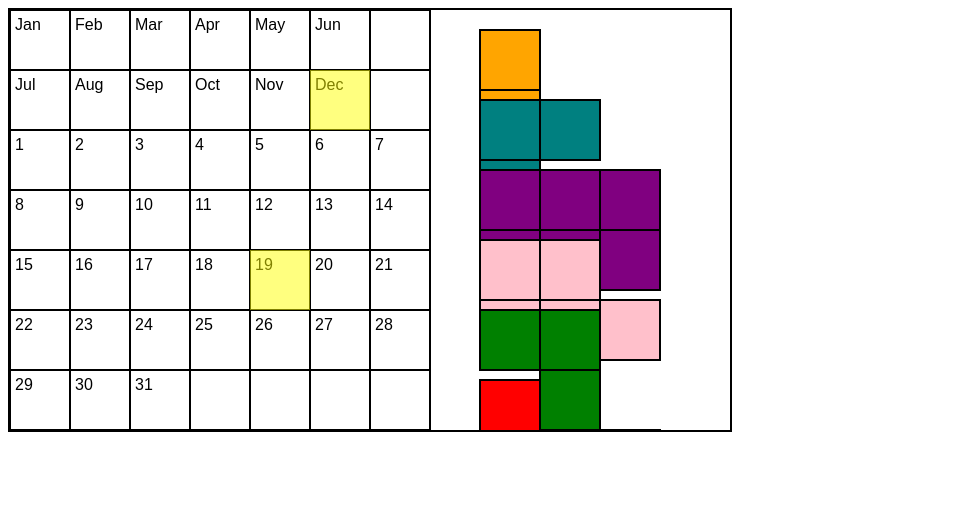
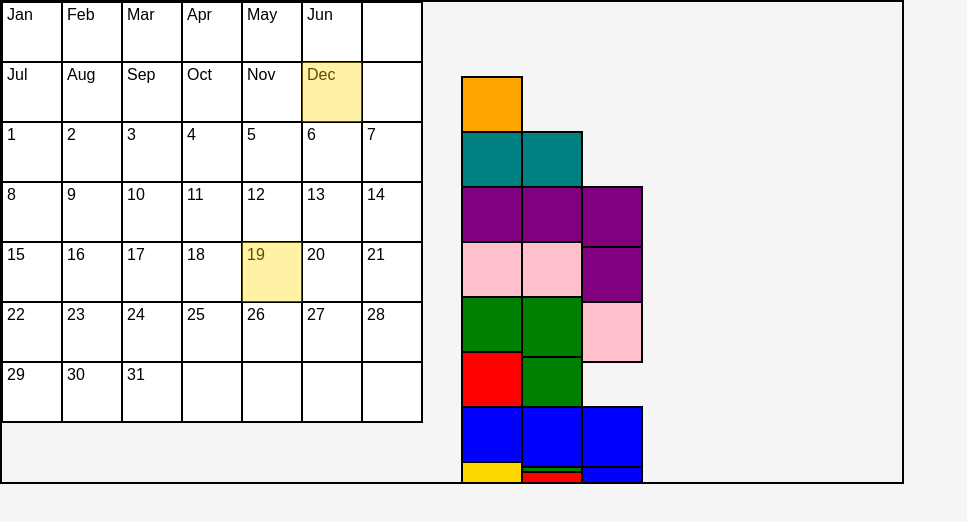
Before and after one commit to tara0017/Calendar-Puzzle, a plain HTML site: page index (1).html in a window 1280 px wide. Shown: the whole page, without its empty margins (0-967 px from the left). Drawn offline with Linux system fonts and the light colour scheme.

Commit message:
Update index (1).html
Blocks are all visible in right hand trey from the start and trey is not scrollable.

```diff
--- a/index (1).html
+++ b/index (1).html
@@ -2,34 +2,36 @@
 <html>
 <head>
 <meta charset="UTF-8">
-<title>Tetris Date Puzzle - Scrollable Tray</title>
+<title>Date Puzzle</title>
 <style>
-    canvas {
-        border: 2px solid black;
-    }
-    body {
-        user-select: none;
-    }
+  body { margin: 0; background:#f5f5f5; }
+  canvas { border: 2px solid black; touch-action: none; }
 </style>
 </head>
 <body>
-<canvas id="gameCanvas" width="720" height="420"></canvas>
+
+<canvas id="game" width="900" height="480"></canvas>
 
 <script>
-const CELL_SIZE = 60;
-const BOARD_ROWS = 7;
-const BOARD_COLS = 7;
-const SIDEBAR_WIDTH = 300;
+/* ===================== CONSTANTS ===================== */
+const CELL = 60;
+const ROWS = 7;
+const COLS = 7;
+const TRAY_X = COLS * CELL + 40;
 
-const WHITE = "#FFFFFF";
-const BLACK = "#000000";
-const RED = "#DC143C";
-const GREEN_ALPHA = "rgba(144,238,144,0.5)";
-const YELLOW_ALPHA = "rgba(255,255,0,0.5)";
+const canvas = document.getElementById("game");
+const ctx = canvas.getContext("2d");
 
+/* ===================== DATE ===================== */
+const today = new Date();
+const todayDay = today.getDate();
+const months = ["Jan","Feb","Mar","Apr","May","Jun","Jul","Aug","Sep","Oct","Nov","Dec"];
+const todayMonth = months[today.getMonth()];
+
+/* ===================== BOARD ===================== */
 const boardTemplate = [
-    ["Jan", "Feb", "Mar", "Apr", "May", "Jun", null],
-    ["Jul", "Aug", "Sep", "Oct", "Nov", "Dec", null],
+  ["Jan","Feb","Mar","Apr","May","Jun",null],
+  ["Jul","Aug","Sep","Oct","Nov","Dec",null],
   [1,2,3,4,5,6,7],
   [8,9,10,11,12,13,14],
   [15,16,17,18,19,20,21],
@@ -37,250 +39,236 @@ const boardTemplate = [
   [29,30,31,null,null,null,null]
 ];
 
-const today = new Date();
-const todayDay = today.getDate();
-const monthNames = ["Jan","Feb","Mar","Apr","May","Jun","Jul","Aug","Sep","Oct","Nov","Dec"];
-const todayMonth = monthNames[today.getMonth()];
+let board = Array.from({length:ROWS},()=>Array(COLS).fill(null));
 
-const canvas = document.getElementById("gameCanvas");
-const ctx = canvas.getContext("2d");
+/* ===================== BLOCK ===================== */
+class Block {
+  constructor(shape, color, index) {
+    this.shape = shape;
+    this.color = color;
+    this.name = "B"+index;
 
-let occupancyBoard = Array.from({length: BOARD_ROWS}, ()=>Array(BOARD_COLS).fill("empty"));
+    this.placed = false;
+    this.pos = {x:0,y:0};
 
-class Block {
-    constructor(coords, color, name, sidebarIndex){
-        this.shape = JSON.parse(JSON.stringify(coords));
-        this.position = {x:0, y:0};
-        this.name = name;
-        this.color = color;
+    this.trayPos = {
+      x: TRAY_X,
+      y: 20 + index * 55
+    };
+
     this.dragging = false;
+    this.dragPixel = {x:0,y:0};
     this.dragOffset = {x:0,y:0};
-        this.sidebarIndex = sidebarIndex;
-        this.sidebarPos = {x: CELL_SIZE*BOARD_COLS+50, y: 20+sidebarIndex*70};
-        this.placedOnBoard = false;
-        this.flashTimer = 0;
   }
 
-    rotate(){ this.shape = this.shape.map(c=>({x:c.y, y:-c.x})); }
-    flipH(){ this.shape = this.shape.map(c=>({x:-c.x, y:c.y})); }
-    flipV(){ this.shape = this.shape.map(c=>({x:c.x, y:-c.y})); }
-
-    getAbsoluteCoords(pos=this.position){
-        return this.shape.map(c=>({x:c.x+pos.x, y:c.y+pos.y}));
+  normalize() {
+    const minX = Math.min(...this.shape.map(c=>c.x));
+    const minY = Math.min(...this.shape.map(c=>c.y));
+    this.shape = this.shape.map(c=>({x:c.x-minX,y:c.y-minY}));
   }
 
-    draw(offsetY=0){
-        let baseX = this.placedOnBoard ? this.position.x*CELL_SIZE : this.sidebarPos.x;
-        let baseY = this.placedOnBoard ? this.position.y*CELL_SIZE : this.sidebarPos.y + offsetY;
-        if(this.flashTimer>0){
-            ctx.fillStyle = GREEN_ALPHA;
-            this.getAbsoluteCoords(this.placedOnBoard?this.position:{x:0,y:0}).forEach(c=>{
-                let px = baseX + (c.x-(this.placedOnBoard?this.position.x:0))*CELL_SIZE;
-                let py = baseY + (c.y-(this.placedOnBoard?this.position.y:0))*CELL_SIZE;
-                ctx.fillRect(px, py, CELL_SIZE, CELL_SIZE);
-            });
-            this.flashTimer--;
+  cells(pos=this.pos){
+    return this.shape.map(c=>({x:c.x+pos.x,y:c.y+pos.y}));
   }
-        ctx.fillStyle = this.color;
-        ctx.strokeStyle = BLACK;
-        ctx.lineWidth = 2;
-        this.shape.forEach(c=>{
-            let px = baseX + c.x*CELL_SIZE;
-            let py = baseY + c.y*CELL_SIZE;
-            ctx.fillRect(px, py, CELL_SIZE, CELL_SIZE);
-            ctx.strokeRect(px, py, CELL_SIZE, CELL_SIZE);
-        });
+
+  rotate(){
+    this.shape = this.shape.map(c=>({x:c.y,y:-c.x}));
+    this.normalize();
+  }
+
+  flipH(){
+    this.shape = this.shape.map(c=>({x:-c.x,y:c.y}));
+    this.normalize();
+  }
+
+  flipV(){
+    this.shape = this.shape.map(c=>({x:c.x,y:-c.y}));
+    this.normalize();
+  }
+
+  draw(){
+    const base = this.dragging
+      ? this.dragPixel
+      : this.placed
+        ? {x:this.pos.x*CELL,y:this.pos.y*CELL}
+        : this.trayPos;
+
+    ctx.fillStyle=this.color;
+    ctx.strokeStyle="black";
+    ctx.lineWidth=2;
+
+    for(const c of this.shape){
+      const x=base.x+c.x*CELL;
+      const y=base.y+c.y*CELL;
+      ctx.fillRect(x,y,CELL,CELL);
+      ctx.strokeRect(x,y,CELL,CELL);
+    }
   }
 }
 
-const blocks = [
-    new Block([{x:0,y:0},{x:0,y:1},{x:0,y:2},{x:0,y:3},{x:1,y:3}],"orange","Block1",0),
-    new Block([{x:0,y:0},{x:1,y:0},{x:0,y:1},{x:0,y:2},{x:1,y:2}],"teal","Block2",1),
-    new Block([{x:0,y:0},{x:1,y:0},{x:2,y:0},{x:0,y:1},{x:1,y:1},{x:2,y:1}],"purple","Block3",2),
-    new Block([{x:0,y:0},{x:1,y:0},{x:0,y:1},{x:1,y:1},{x:2,y:1}],"pink","Block4",3),
-    new Block([{x:0,y:0},{x:1,y:0},{x:1,y:1},{x:1,y:2},{x:2,y:2}],"green","Block5",4),
-    new Block([{x:0,y:0},{x:0,y:1},{x:0,y:2},{x:1,y:2},{x:1,y:3}],"red","Block6",5),
-    new Block([{x:0,y:0},{x:1,y:0},{x:2,y:0},{x:2,y:1},{x:2,y:2}],"blue","Block7",6),
-    new Block([{x:0,y:0},{x:0,y:1},{x:0,y:2},{x:0,y:3},{x:1,y:2}],"gold","Block8",7)
+/* ===================== BLOCKS ===================== */
+const blocks=[
+  new Block([{x:0,y:0},{x:0,y:1},{x:0,y:2},{x:0,y:3},{x:1,y:3}],"orange",1),
+  new Block([{x:0,y:0},{x:1,y:0},{x:0,y:1},{x:0,y:2},{x:1,y:2}],"teal",2),
+  new Block([{x:0,y:0},{x:1,y:0},{x:2,y:0},{x:0,y:1},{x:1,y:1},{x:2,y:1}],"purple",3),
+  new Block([{x:0,y:0},{x:1,y:0},{x:0,y:1},{x:1,y:1},{x:2,y:1}],"pink",4),
+  new Block([{x:0,y:0},{x:1,y:0},{x:1,y:1},{x:1,y:2},{x:2,y:2}],"green",5),
+  new Block([{x:0,y:0},{x:0,y:1},{x:0,y:2},{x:1,y:2},{x:1,y:3}],"red",6),
+  new Block([{x:0,y:0},{x:1,y:0},{x:2,y:0},{x:2,y:1},{x:2,y:2}],"blue",7),
+  new Block([{x:0,y:0},{x:0,y:1},{x:0,y:2},{x:0,y:3},{x:1,y:2}],"gold",8)
 ];
 
-let selectedBlock = null;
-let scrollOffset = 0;
-let won = false;
+/* ===================== BOARD DRAW ===================== */
+function drawBoard(){
+  ctx.fillStyle="white";
+  ctx.fillRect(0,0,COLS*CELL,ROWS*CELL);
+  ctx.strokeStyle="black";
 
-// --- Helpers ---
-function drawBoard(){
-    ctx.fillStyle = WHITE;
-    ctx.fillRect(0,0,CELL_SIZE*BOARD_COLS,CELL_SIZE*BOARD_ROWS);
-    ctx.strokeStyle = BLACK;
-    ctx.lineWidth=2;
-    for(let y=0;y<BOARD_ROWS;y++){
-        for(let x=0;x<BOARD_COLS;x++){
-            ctx.strokeRect(x*CELL_SIZE, y*CELL_SIZE, CELL_SIZE, CELL_SIZE);
-            let val = boardTemplate[y][x];
-            if(val!==null){
-                ctx.fillStyle=BLACK;
+  for(let y=0;y<ROWS;y++){
+    for(let x=0;x<COLS;x++){
+      ctx.strokeRect(x*CELL,y*CELL,CELL,CELL);
+      const v=boardTemplate[y][x];
+      if(v!==null){
+        ctx.fillStyle="black";
         ctx.font="16px Arial";
-                ctx.fillText(val, x*CELL_SIZE+5, y*CELL_SIZE+20);
+        ctx.fillText(v,x*CELL+5,y*CELL+18);
       }
     }
   }
 }
 
-function highlightTodaySquares(){
-    let coords=[];
-    for(let x=0;x<BOARD_COLS;x++){
-        for(let y=0;y<2;y++){
-            if(boardTemplate[y][x]===todayMonth) coords.push({x,y});
+/* ===================== TODAY HIGHLIGHT ===================== */
+function drawTodayHighlight(){
+  ctx.fillStyle="rgba(255,215,0,0.35)";
+  for(let y=0;y<ROWS;y++){
+    for(let x=0;x<COLS;x++){
+      if(boardTemplate[y][x]===todayMonth ||
+         boardTemplate[y][x]===todayDay){
+        ctx.fillRect(x*CELL,y*CELL,CELL,CELL);
       }
     }
-    for(let y=2;y<BOARD_ROWS;y++){
-        for(let x=0;x<BOARD_COLS;x++){
-            if(boardTemplate[y][x]===todayDay) coords.push({x,y});
   }
 }
-    ctx.fillStyle=YELLOW_ALPHA;
-    coords.forEach(c=>ctx.fillRect(c.x*CELL_SIZE,c.y*CELL_SIZE,CELL_SIZE,CELL_SIZE));
+
+/* ===================== SNAP PREVIEW ===================== */
+function drawPreview(block){
+  const gx=Math.round(block.dragPixel.x/CELL-block.dragOffset.x);
+  const gy=Math.round(block.dragPixel.y/CELL-block.dragOffset.y);
+
+  const valid=block.cells({x:gx,y:gy}).every(c=>
+    c.x>=0&&c.x<COLS&&c.y>=0&&c.y<ROWS&&board[c.y][c.x]==null
+  );
+
+  if(!valid) return;
+
+  ctx.fillStyle="rgba(0,255,0,0.35)";
+  for(const c of block.cells({x:gx,y:gy})){
+    ctx.fillRect(c.x*CELL,c.y*CELL,CELL,CELL);
+  }
 }
 
-function canPlace(block,pos){
-    return block.getAbsoluteCoords(pos).every(c=>{
-        return c.x>=0 && c.x<BOARD_COLS && c.y>=0 && c.y<BOARD_ROWS && occupancyBoard[c.y][c.x]==="empty";
+/* ===================== INPUT ===================== */
+let active=null;
+
+canvas.addEventListener("pointerdown",e=>{
+  const r=canvas.getBoundingClientRect();
+  const mx=e.clientX-r.left,my=e.clientY-r.top;
+
+  for(const b of [...blocks].reverse()){
+    const base=b.placed?{x:b.pos.x*CELL,y:b.pos.y*CELL}:b.trayPos;
+    for(const c of b.shape){
+      const x=base.x+c.x*CELL,y=base.y+c.y*CELL;
+      if(mx>x&&mx<x+CELL&&my>y&&my<y+CELL){
+        active=b;
+        b.dragging=true;
+        b.dragPixel={x:base.x,y:base.y};
+        b.dragOffset={x:(mx-x)/CELL,y:(my-y)/CELL};
+
+        if(b.placed){
+          b.cells().forEach(c=>board[c.y][c.x]=null);
+          b.placed=false;
+        }
+        return;
+      }
+    }
+  }
 });
+
+canvas.addEventListener("pointermove",e=>{
+  if(!active) return;
+  const r=canvas.getBoundingClientRect();
+  active.dragPixel={
+    x:e.clientX-r.left-active.dragOffset.x*CELL,
+    y:e.clientY-r.top-active.dragOffset.y*CELL
+  };
+});
+
+canvas.addEventListener("pointerup",()=>{
+  if(!active) return;
+  const gx=Math.round(active.dragPixel.x/CELL-active.dragOffset.x);
+  const gy=Math.round(active.dragPixel.y/CELL-active.dragOffset.y);
+
+  if(active.cells({x:gx,y:gy}).every(c=>
+    c.x>=0&&c.x<COLS&&c.y>=0&&c.y<ROWS&&board[c.y][c.x]==null
+  )){
+    active.pos={x:gx,y:gy};
+    active.cells().forEach(c=>board[c.y][c.x]=active.name);
+    active.placed=true;
   }
 
-function placeBlock(block,pos){
-    block.getAbsoluteCoords(pos).forEach(c=>occupancyBoard[c.y][c.x]=block.name);
-    block.position = pos;
-    block.placedOnBoard = true;
-    block.flashTimer = 10;
+  active.dragging=false;
+  active=null;
+});
+
+window.addEventListener("keydown",e=>{
+  if(!active) return;
+  if(e.key==="r") active.rotate();
+  if(e.key==="h") active.flipH();
+  if(e.key==="v") active.flipV();
+});
+
+/* ===================== WIN ===================== */
+function checkWin(){
+  let allowed=[];
+  for(let y=0;y<ROWS;y++){
+    for(let x=0;x<COLS;x++){
+      if(boardTemplate[y][x]===todayMonth||boardTemplate[y][x]===todayDay){
+        allowed.push(`${x},${y}`);
+      }
+    }
   }
 
-function removeBlock(block){
-    for(let y=0;y<BOARD_ROWS;y++){
-        for(let x=0;x<BOARD_COLS;x++){
-            if(occupancyBoard[y][x]===block.name) occupancyBoard[y][x]="empty";
-        }
-    }
-    block.placedOnBoard = false;
-}
-
-function checkWin(){
-    let todayCoords=[];
-    for(let x=0;x<BOARD_COLS;x++){
-        for(let y=0;y<2;y++){
-            if(boardTemplate[y][x]===todayMonth) todayCoords.push({x,y});
-        }
-    }
-    for(let y=2;y<BOARD_ROWS;y++){
-        for(let x=0;x<BOARD_COLS;x++){
-            if(boardTemplate[y][x]===todayDay) todayCoords.push({x,y});
-        }
-    }
-    for(let y=0;y<BOARD_ROWS;y++){
-        for(let x=0;x<BOARD_COLS;x++){
-            if(occupancyBoard[y][x]==="empty" && boardTemplate[y][x]!==null){
-                if(!todayCoords.some(tc=>tc.x===x && tc.y===y)) return false;
+  for(let y=0;y<ROWS;y++){
+    for(let x=0;x<COLS;x++){
+      if(board[y][x]==null&&boardTemplate[y][x]!=null){
+        if(!allowed.includes(`${x},${y}`)) return false;
       }
     }
   }
   return true;
 }
 
-// --- Mouse events ---
-canvas.addEventListener("mousedown",e=>{
-    const rect = canvas.getBoundingClientRect();
-    const mx = e.clientX - rect.left;
-    const my = e.clientY - rect.top;
-    for(let blk of blocks.slice().reverse()){
-        let baseX = blk.placedOnBoard ? blk.position.x*CELL_SIZE : blk.sidebarPos.x;
-        let baseY = blk.placedOnBoard ? blk.position.y*CELL_SIZE : blk.sidebarPos.y+scrollOffset;
-        for(let c of blk.shape){
-            let px = baseX + c.x*CELL_SIZE;
-            let py = baseY + c.y*CELL_SIZE;
-            if(mx>=px && mx<=px+CELL_SIZE && my>=py && my<=py+CELL_SIZE){
-                selectedBlock = blk;
-                blk.dragging = true;
-                blk.dragOffset = {x: (mx-px)/CELL_SIZE, y:(my-py)/CELL_SIZE};
-                if(blk.placedOnBoard) removeBlock(blk);
-                return;
-            }
-        }
-    }
-});
+/* ===================== LOOP ===================== */
+function loop(){
+  ctx.clearRect(0,0,canvas.width,canvas.height);
+  drawBoard();
+  drawTodayHighlight();
 
-canvas.addEventListener("mouseup", e=>{
-    if(selectedBlock && selectedBlock.dragging){
-        const rect = canvas.getBoundingClientRect();
-        const mx = e.clientX - rect.left;
-        const my = e.clientY - rect.top;
-        let gx = Math.round((mx/CELL_SIZE) - selectedBlock.dragOffset.x);
-        let gy = Math.round((my/CELL_SIZE) - selectedBlock.dragOffset.y);
-        if(canPlace(selectedBlock,{x:gx,y:gy})){
-            placeBlock(selectedBlock,{x:gx,y:gy});
-        }
-        selectedBlock.dragging=false;
-        selectedBlock=null;
-    }
-});
+  if(active) drawPreview(active);
+  blocks.forEach(b=>b.draw());
 
-window.addEventListener("mousemove", e=>{
-    if(selectedBlock && selectedBlock.dragging){
-        const rect = canvas.getBoundingClientRect();
-        const mx = e.clientX - rect.left;
-        const my = e.clientY - rect.top;
-        selectedBlock.sidebarPos = {x: mx-selectedBlock.dragOffset.x*CELL_SIZE, y: my-selectedBlock.dragOffset.y*CELL_SIZE};
-    }
-});
-
-// --- Scroll wheel ---
-canvas.addEventListener("wheel", e=>{
-    scrollOffset += e.deltaY*0.5;
-    const maxScroll = Math.max(0, blocks.length*70 + 20 - canvas.height);
-    scrollOffset = Math.min(0, scrollOffset);
-    scrollOffset = Math.max(-maxScroll, scrollOffset);
-});
-
-// --- Keyboard ---
-window.addEventListener("keydown", e=>{
-    if(selectedBlock){
-        if(e.key==="r") selectedBlock.rotate();
-        if(e.key==="h") selectedBlock.flipH();
-        if(e.key==="v") selectedBlock.flipV();
-    }
-});
-
-// --- Game loop ---
-function gameLoop(){
-    ctx.fillStyle=WHITE;
+  if(checkWin()){
+    ctx.fillStyle="rgba(0,0,0,0.7)";
     ctx.fillRect(0,0,canvas.width,canvas.height);
-
-    drawBoard();
-    highlightTodaySquares();
-
-    if(selectedBlock && selectedBlock.dragging){
-        ctx.fillStyle=GREEN_ALPHA;
-        const gx = Math.round((selectedBlock.sidebarPos.x)/CELL_SIZE);
-        const gy = Math.round((selectedBlock.sidebarPos.y)/CELL_SIZE);
-        selectedBlock.getAbsoluteCoords({x:gx,y:gy}).forEach(c=>{
-            ctx.fillRect(c.x*CELL_SIZE,c.y*CELL_SIZE,CELL_SIZE,CELL_SIZE);
-        });
+    ctx.fillStyle="red";
+    ctx.font="90px Arial Black";
+    ctx.textAlign="center";
+    ctx.fillText("YOU WIN!",canvas.width/2,canvas.height/2);
   }
 
-    blocks.forEach(blk=>blk.draw(scrollOffset));
-
-    if(checkWin()){
-        won=true;
-        ctx.fillStyle=RED;
-        ctx.font="80px Arial";
-        ctx.textAlign="center";
-        ctx.fillText("YOU WIN!", canvas.width/2, canvas.height/2);
+  requestAnimationFrame(loop);
 }
-
-    requestAnimationFrame(gameLoop);
-}
-
-gameLoop();
+loop();
 </script>
 </body>
 </html>
```
Lines whose indentation alone changed are shown as unchanged.
